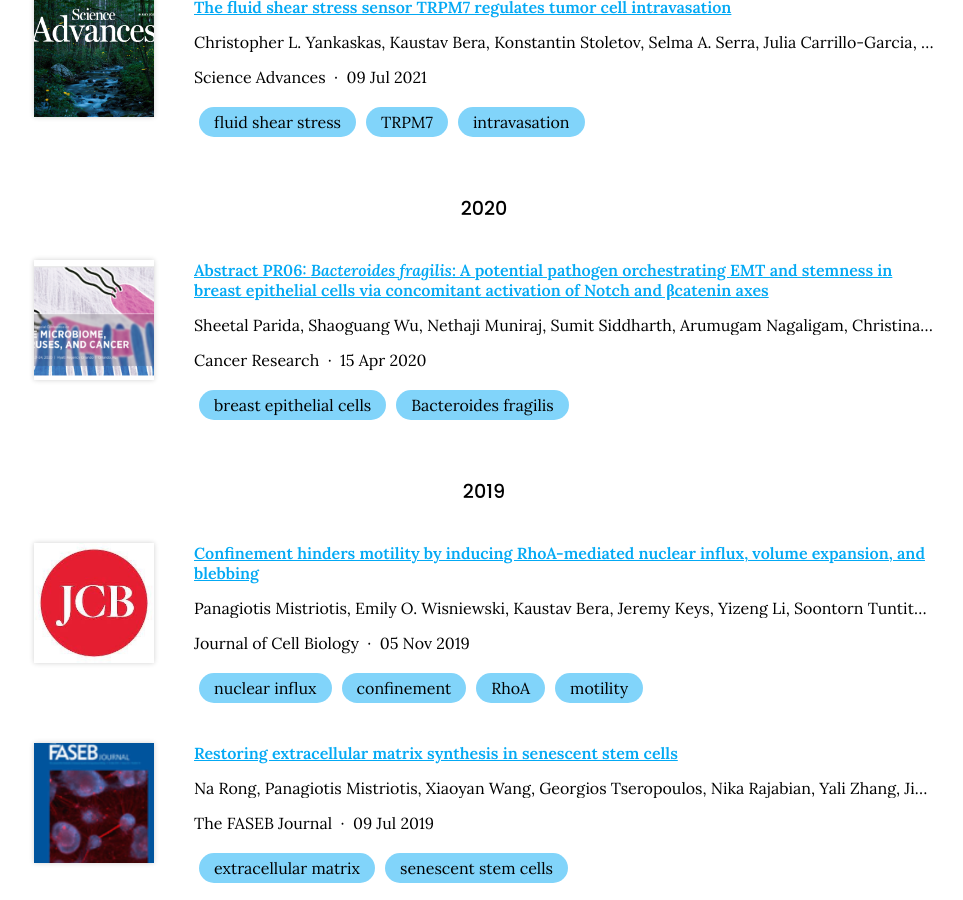
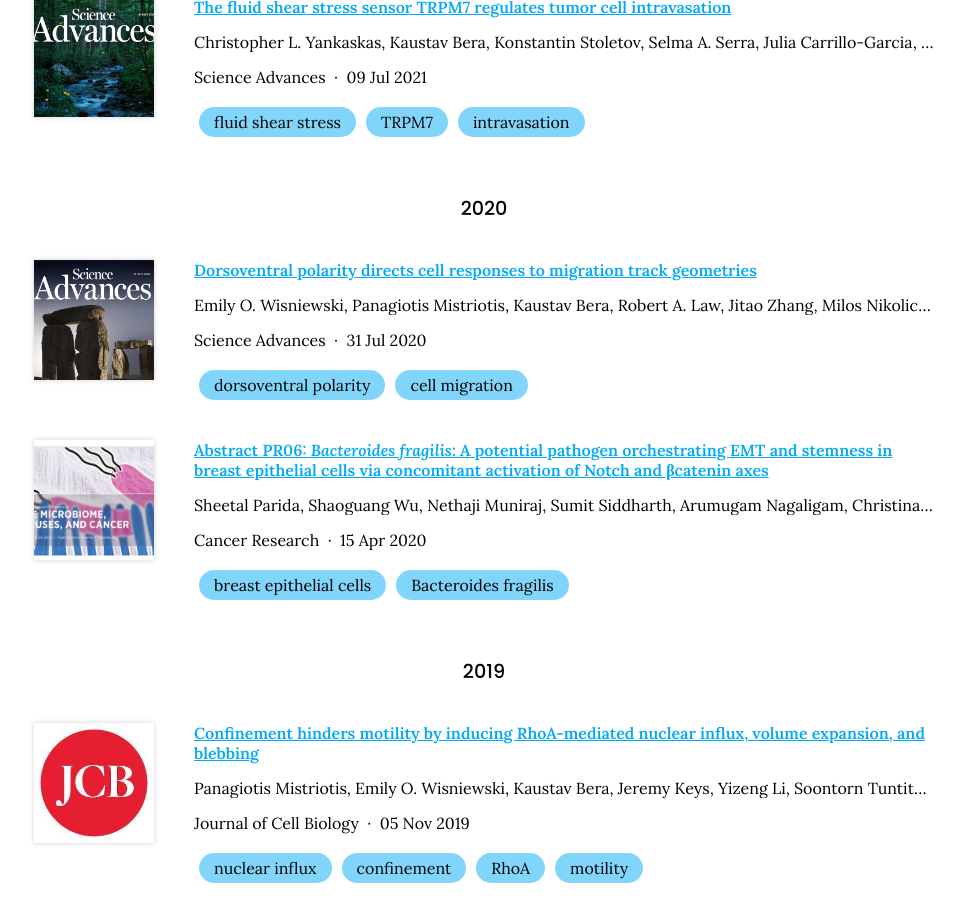
Before and after one commit to mistriotis-lab/mistriotis-lab.github.io, a Jekyll site: the page built from publications/index.md, in a window 1280 px wide and 900 px high, scrolled down 617 px. Shown: the whole window, without its empty margins (156-1119 px from the left). Built offline with Jekyll 4.4.1, drawn with Linux system fonts in a browser that asks for light colours; nearby versions of some CDN libraries.

Commit message:
Generate citations

```diff
--- a/_data/citations.yaml
+++ b/_data/citations.yaml
@@ -47,6 +47,32 @@
   - TRPM7
   - intravasation
   image: images/papers/science-advances-july-2021.png
+- id: doi:10.1126/sciadv.aba6505
+  title: Dorsoventral polarity directs cell responses to migration track geometries
+  authors:
+  - Emily O. Wisniewski
+  - Panagiotis Mistriotis
+  - Kaustav Bera
+  - Robert A. Law
+  - Jitao Zhang
+  - Milos Nikolic
+  - Michael Weiger
+  - Maria Parlani
+  - Soontorn Tuntithavornwat
+  - Alexandros Afthinos
+  - Runchen Zhao
+  - Denis Wirtz
+  - Petr Kalab
+  - Giuliano Scarcelli
+  - Peter Friedl
+  - Konstantinos Konstantopoulos
+  publisher: Science Advances
+  date: '2020-07-31'
+  link: https://doi.org/gpxpmj
+  image: images/papers/science-advances-july-2020.png
+  tags:
+  - dorsoventral polarity
+  - cell migration
 - id: doi:10.1158/1538-7445.MVC2020-PR06
   title: "Abstract PR06: <i>Bacteroides fragilis</i>: A potential pathogen orchestrating\
     \ EMT and stemness in breast epithelial cells via concomitant activation of Notch\
```
